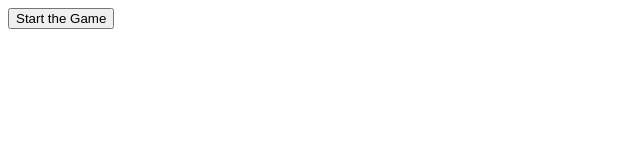
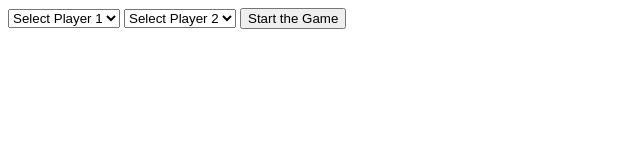
Before and after one commit to jumehan/connect-four-oo, a plain HTML site: page index.html in a window 1280 px wide. Shown: the whole page, without its empty margins (0-640 px from the left). Drawn offline with Linux system fonts and the light colour scheme.

Commit message:
added player selection menu

```diff
--- a/index.html
+++ b/index.html
@@ -8,7 +8,21 @@
 <div id="game">
   <table id="board"></table>
 </div>
-<div>
+<div id="game-setup">
+  <select required name="p1" id="p1">
+    <option value="" disabled selected> Select Player 1 </option>
+    <option value="blue">Blue</option>
+    <option value="green">Green</option>
+    <option value="red">Red</option>
+    <option value="yellow">Yellow</option>
+  </select>
+  <select required name="p2" id="p2">
+    <option value="" disabled selected> Select Player 2 </option>
+    <option value="blue">Blue</option>
+    <option value="green">Green</option>
+    <option value="red">Red</option>
+    <option value="yellow">Yellow</option>
+  </select>
   <button id="start">Start the Game</button>
 </div>
 
```
